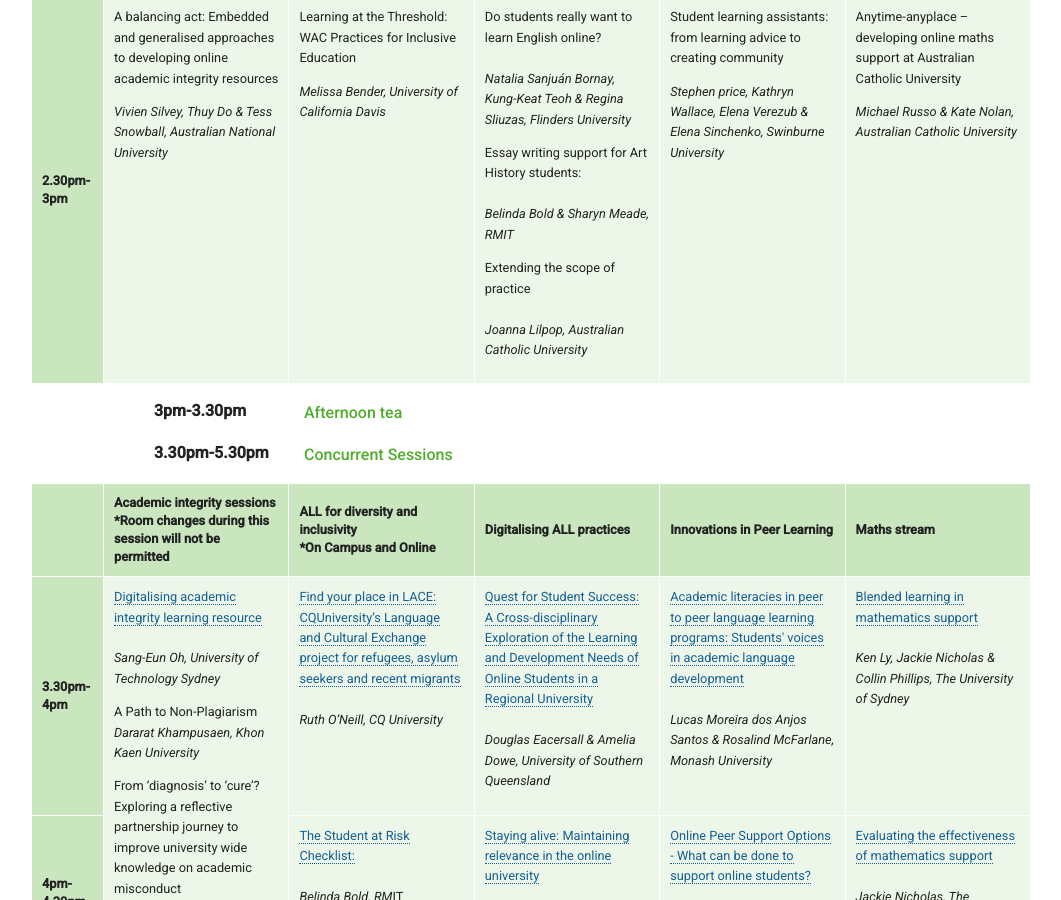
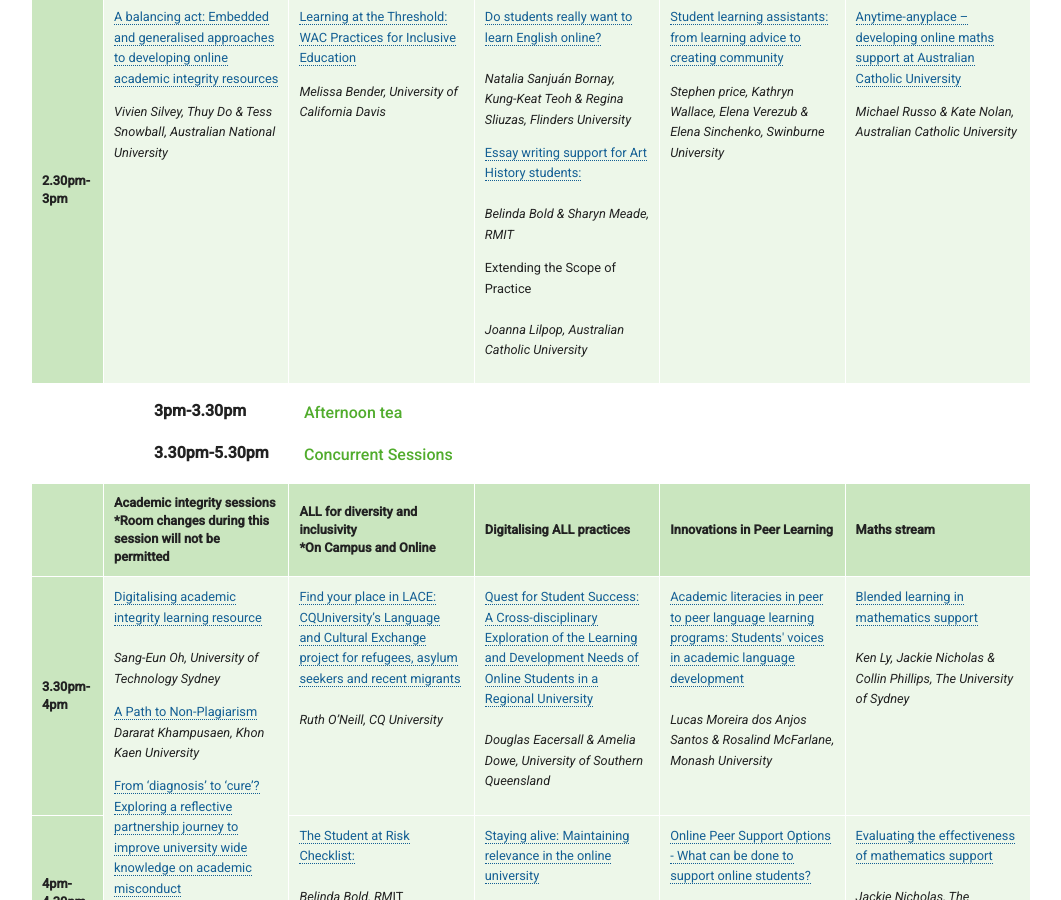
Before and after one commit to aallconference2017/aallconference2017.github.io, a Jekyll site: the page built from program/index.html, in a window 1280 px wide and 900 px high, scrolled down 4495 px. Shown: the whole window, without its empty margins (113-1174 px from the left). Built offline with Jekyll 4.4.1, drawn with Linux system fonts in a browser that asks for light colours.

Commit message:
Updated 'program/index.html' via CloudCannon

```diff
--- a/program/index.html
+++ b/program/index.html
@@ -177,13 +177,13 @@ show_jump_links: true
                         <tbody>
                             <tr>
                                 <th class="editable">2.30pm-3pm</th>
-                                <td><div class="editable"><p>A balancing act: Embedded and generalised approaches to developing online academic integrity resources</p><p><em>Vivien Silvey, Thuy Do &amp; Tess Snowball, Australian National University</em></p></div></td>
-                                <td><div class="editable"><p>Learning at the Threshold: WAC Practices for Inclusive Education</p><p><em>Melissa Bender, University of California Davis</em></p></div></td>
+                                <td><div class="editable"><p><a href="/Abstracts/A balancing act.pdf">A balancing act: Embedded and generalised approaches to developing online academic integrity resources</a></p><p><em>Vivien Silvey, Thuy Do &amp; Tess Snowball, Australian National University</em></p></div></td>
+                                <td><div class="editable"><p><a href="/Abstracts/Learning at the Threshold- WAC Practices for Inclusive Education .pdf">Learning at the Threshold: WAC Practices for Inclusive Education</a></p><p><em>Melissa Bender, University of California Davis</em></p></div></td>
                                 <td>
-                                    <div class="editable"><p>Do students really want to learn English online?<br /><br /><em>Natalia Sanju&aacute;n Bornay, Kung-Keat Teoh &amp; Regina Sliuzas, Flinders University</em></p><p>Essay writing support for Art History students:<br /><br /><em>Belinda Bold &amp; Sharyn Meade, RMIT</em></p><p>Extending the scope of practice<br /><br /><em>Joanna Lilpop, Australian Catholic University</em></p></div>
+                                    <div class="editable"><p><a href="/Abstracts/Do students really want to learn English online .docx">Do students really want to learn English online?</a><br /><br /><em>Natalia Sanju&aacute;n Bornay, Kung-Keat Teoh &amp; Regina Sliuzas, Flinders University</em></p><p><a href="/Abstracts/Essay writing support for Art History students- .pdf">Essay writing support for Art History students:</a><br /><br /><em>Belinda Bold &amp; Sharyn Meade, RMIT</em></p><p>Extending the Scope of Practice<br /><br /><em>Joanna Lilpop, Australian Catholic University</em></p></div>
                                 </td>
-                                <td><div class="editable"><p>Student learning assistants: from learning advice to creating community</p><p><em>Stephen price, Kathryn Wallace, Elena Verezub &amp; Elena Sinchenko, Swinburne University</em></p></div></td>
-                                <td><div class="editable"><p>Anytime-anyplace &ndash; developing online maths support at Australian Catholic University</p><p><em>Michael Russo &amp; Kate Nolan, Australian Catholic University</em></p></div></td>
+                                <td><div class="editable"><p><a href="/Abstracts/Student learning assistants- from learning advice to creating community .pdf">Student learning assistants: from learning advice to creating community</a></p><p><em>Stephen price, Kathryn Wallace, Elena Verezub &amp; Elena Sinchenko, Swinburne University</em></p></div></td>
+                                <td><div class="editable"><p><a href="/Abstracts/Anytime-anyplace – developing online maths support at Australian Catholic University .pdf">Anytime-anyplace &ndash; developing online maths support at Australian Catholic University</a></p><p><em>Michael Russo &amp; Kate Nolan, Australian Catholic University</em></p></div></td>
                             </tr>
                         </tbody>
                     </table>
@@ -206,7 +206,7 @@ show_jump_links: true
                         <tbody>
                             <tr>
                                 <th class="editable">3.30pm-4pm</th>
-                                <td rowspan="2"><div class="editable"><p><a href="/Abstracts/Digitalising academic integrity learning resource .docx">Digitalising academic integrity learning resource</a><br /><em></em><em><br />Sang-Eun Oh, University of Technology Sydney</em></p><p>A Path to Non-Plagiarism<br /><em>Dararat Khampusaen, Khon Kaen University</em></p><p>From &lsquo;diagnosis&rsquo; to &lsquo;cure&rsquo;? Exploring a reflective partnership journey to improve university wide knowledge on academic misconduct<br /><em>Amanda Jensen, Charles Darwin University</em></p></div></td>
+                                <td rowspan="2"><div class="editable"><p><a href="/Abstracts/Digitalising academic integrity learning resource .docx">Digitalising academic integrity learning resource</a><br /><em></em><em><br />Sang-Eun Oh, University of Technology Sydney</em></p><p><a href="/Abstracts/A Path to Non-Plagiarism.pdf">A Path to Non-Plagiarism</a><br /><em>Dararat Khampusaen, Khon Kaen University</em></p><p><a href="/Abstracts/From diagnosis to cure Exploring a reflective partnership journey to improve university wide knowledge on academic misconduct .pdf">From &lsquo;diagnosis&rsquo; to &lsquo;cure&rsquo;? Exploring a reflective partnership journey to improve university wide knowledge on academic misconduct</a><br /><em>Amanda Jensen, Charles Darwin University</em></p></div></td>
                                 <td><div class="editable"><p><a href="/Abstracts/Find your place in LACE- CQUniversity’s Language and Cultural Exchange project for refugees, asylum seekers and recent migrants.pdf">Find your place in LACE: CQUniversity&rsquo;s Language and Cultural Exchange project for refugees, asylum seekers and recent migrants</a><br /><em></em><em><br />Ruth O&rsquo;Neill, CQ University</em></p></div></td>
                                 <td><div class="editable"><p><a href="/Abstracts/Quest for Student Success- A Cross-disciplinary Exploration of the Learning and Development Needs of Online Students in a Regional University .pdf">Quest for Student Success: A Cross-disciplinary Exploration of the Learning and Development Needs of Online Students in a Regional University</a><br /><br /><em>Douglas Eacersall &amp; Amelia Dowe, University of Southern Queensland</em></p></div></td>
                                 <td><div class="editable"><p><a href="/Abstracts/Academic literacies in peer to peer language learning programs- Students' voices in academic language development .pdf">Academic literacies in peer to peer language learning programs: Students' voices in academic language development</a><br /><br /><em>Lucas Moreira dos Anjos Santos &amp; Rosalind McFarlane, Monash University</em></p></div></td>
```
